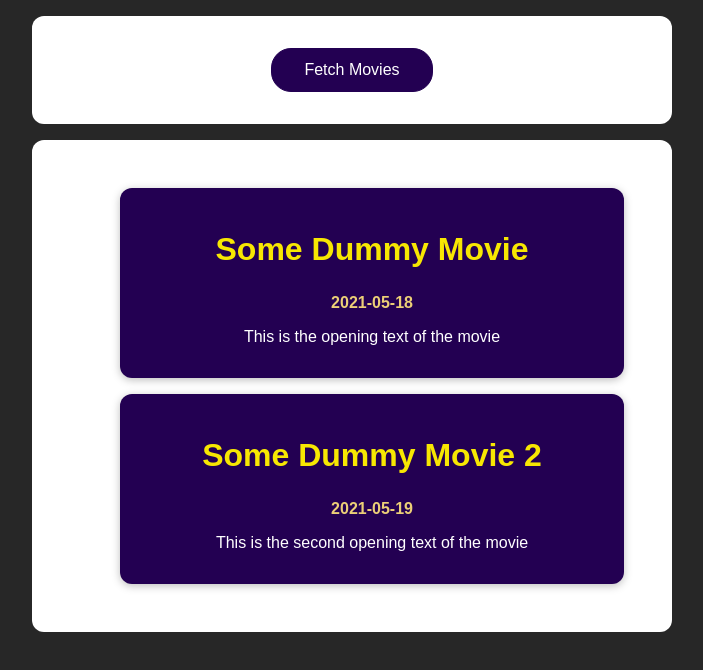
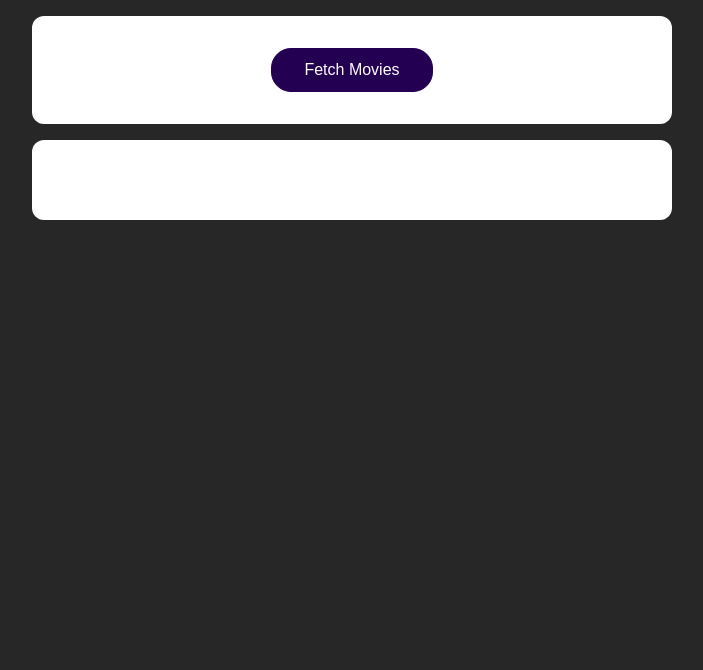
Before and after one commit to danushkapathirana/le-react-http-request, a React (Create React App) app: page / in a window 1280 px wide. Shown: the top 670 px of the page, without its empty margins (288-991 px from the left). Built offline with nearby package versions, Linux system fonts and the light colour scheme.

Commit message:
develop http request using fetch API to get the movie list

```diff
--- a/src/App.js
+++ b/src/App.js
@@ -1,32 +1,37 @@
-import React, { Fragment } from 'react';
+import React, { Fragment, useState } from 'react';
 
 import MovieList from './components/MovieList';
 
 import classes from './App.css'
 
-const DUMMY_MOVIES = [
-  {
-    id: 1,
-    title: 'Some Dummy Movie',
-    openingText: 'This is the opening text of the movie',
-    releaseDate: '2021-05-18',
-  },
-  {
-    id: 2,
-    title: 'Some Dummy Movie 2',
-    openingText: 'This is the second opening text of the movie',
-    releaseDate: '2021-05-19',
-  },
-]
+const App = () => {
+  const [movies, setMovies] = useState([])
 
-const App = () => {
+  const fetchMovieHandler = () => {
+    fetch('https://swapi.dev/api/films')
+    .then((response) => {
+      return response.json()
+    })
+    .then((data) => {
+      const transformedMovies = data.results.map((movieData) => { //mapping names that we have used in our application and names that used in API
+        return{
+          id: movieData.episode_id,
+          title: movieData.title,
+          openingText: movieData.opening_crawl,
+          releaseDate: movieData.release_date
+        }
+      })
+      setMovies(transformedMovies)
+    })
+  }
+
   return(
     <Fragment>
       <section>
-        <button>Fetch Movies</button>
+        <button onClick={fetchMovieHandler}>Fetch Movies</button>
       </section>
       <section>
-        <MovieList movies={DUMMY_MOVIES} />
+        <MovieList movies={movies} />
       </section>
     </Fragment>
   )
```
